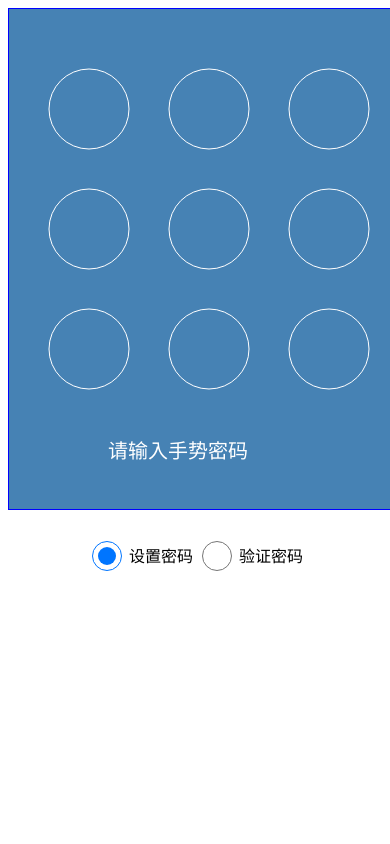
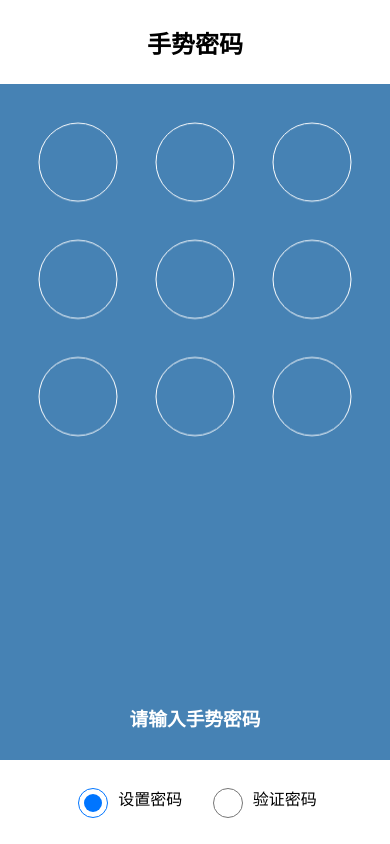
Before and after one commit to Yann001/Frontend, a plain HTML site: page index.html in a window 390 px wide. Drawn offline with Linux system fonts and the light colour scheme.

Commit message:
v2.0，添加响应式，适配手机端，解决点击其他区域时也进行判断的逻辑错误。

```diff
--- a/css/main.css
+++ b/css/main.css
@@ -1,45 +1,87 @@
+html,
+body {
+	width: 100%;
+	height: 100%;
+	margin: 0;
+	padding: 0;
+	overflow: hidden;
+}
+
+.container {
+	width: 60%;
+	height: 100%;
+	margin: 0 auto;
+	position: relative;
+	display: flex;
+	flex-direction: column;
+	border: 1px solid rgba(0,0,0,.5);
+    border-radius: 25px;
+}
+
+@media only screen and (max-width: 640px) {
+	.container {
+		width: 100% !important;
+		border: none;
+	}
+}
+
+.title,
+.info {
+	height: 10%;
+	width: 100%;
+	display: flex;
+	justify-content: center;
+	align-items: center;
+}
+.info{
+	background-color: steelblue;
+	color: white;
+	align-self: baseline;
+}
+h2,
+h3 {
+	margin: 0;
+}
+
 .all-canvas {
+	width: 100%;
+	height: 70%;
 	position: relative;
-	width: 400px;
-	height: 500px;
-	margin: auto;
+}
+
+.all-canvas canvas {
+	width: 100%;
+	height: 100%;
+	position: absolute;
 }
 
 .bg-canvas {
-	border: 1px solid blue;
 	background: steelblue;
-	position: absolute;
-	top: 0;
-	left: 0;
-	z-index: 0;
 }
 
 .message-canvas {
-	position: absolute;
-	top: 0;
-	left: 0;
 	z-index: 1;
 }
 
-
 .main-canvas {
-	position: absolute;
-	top: 0;
-	left: 0;
 	z-index: 2;
 }
 
 .setting {
-	text-align: center;
-	margin: 30px;
+	width: 100%;
+	height: 10%;
+	display: flex;
+	justify-content: center;
+	align-items: center;
+}
+
+.setting label {
+	margin: 1.5vh;
 }
 
 .setting input[name="operate"] {
 	width: 30px;
 	height: 30px;
+	margin-right: 10px;
 	vertical-align: middle;
 }
-
-.setting label {
-	vertical-align: middle;
-}
--- a/index.html
+++ b/index.html
@@ -3,22 +3,27 @@
 
 	<head>
 		<meta charset="utf-8" />
+		<meta name="viewport" content="width=device-width,target-densitydpi=high-dpi,initial-scale=1.0, minimum-scale=1.0, maximum-scale=1.0" />
 		<title></title>
 		<link rel="stylesheet" type="text/css" href="css/main.css"/>
 	</head>
 
 	<body>
 		<div class="container">
+			<div class="title">
+				<h2>手势密码</h2>
+			</div>
 			<div class="all-canvas">
-				<canvas id="bg-canvas" class="bg-canvas" width="400" height="500">请使用支持canvas的浏览器运行</canvas>
-				<canvas id="message-canvas" class="message-canvas" width="400" height="500">请使用支持canvas的浏览器运行</canvas>
-				<canvas id="main-canvas" class="main-canvas" width="400" height="500">请使用支持canvas的浏览器运行</canvas>
+				<canvas id="bg-canvas" class="bg-canvas">请使用支持canvas的浏览器运行</canvas>
+				<canvas id="message-canvas" class="message-canvas">请使用支持canvas的浏览器运行</canvas>
+				<canvas id="main-canvas" class="main-canvas">请使用支持canvas的浏览器运行</canvas>
+			</div>
+			<div class="info">
+				<h3 id="info"></h3>
 			</div>
 			<div class="setting">
-				<input type="radio" name="operate" value="set" checked />
-				<label>设置密码</label>
-				<input type="radio" name="operate" value="validate" />
-				<label>验证密码</label>
+				<label><input type="radio" name="operate" value="set" checked />设置密码</label>
+				<label><input type="radio" name="operate" value="validate" />验证密码</label>
 			</div>
 		</div>
 		<script src="js/config.js" type="text/javascript" charset="utf-8"></script>
--- a/js/app.js
+++ b/js/app.js
@@ -19,10 +19,43 @@ class App {
 	 * @return
 	 */
 	init() {
-		var circle = new Circle();
+		let el = document.querySelector(".all-canvas");
+		let canvasWidth = (el.currentStyle ? el.currentStyle : window.getComputedStyle(el, null)).width;
+		let canvasHeight = (el.currentStyle ? el.currentStyle : window.getComputedStyle(el, null)).height;
+		//		let deviceWidth = window.screen.width;
+		//		let deviceHeight = window.screen.height;
+		//		if(deviceWidth <= 414) {
+		//			canvasWidth = deviceWidth;
+		//			canvasHeight = deviceHeight;
+		//		} else {
+		//			canvasWidth = WIDTH;
+		//			canvasHeight = HEIGHT;
+		//		}
+		canvasWidth = parseFloat(canvasWidth);
+		canvasHeight = parseFloat(canvasHeight);
+		canvasWidth = canvasWidth < 640 ? canvasWidth : canvasHeight;
+		document.querySelector(".container").style.width = canvasWidth + "px";
+		WIDTH = canvasWidth;
+		HEIGHT = canvasHeight;
+		UNIT = Math.floor(WIDTH / 10);
+		OUT_RADIUS = UNIT;
+		INNER_RADIUS = UNIT * 0.5;
+		PATH_WIDTH = UNIT * 0.3;
+		this.canvas.width = canvasWidth;
+		this.canvas.height = canvasHeight;
+	}
+	/**
+	 * 绘制背景
+	 * @method drawBackground
+	 * @for App
+	 * @param
+	 * @return
+	 */
+	drawBackground() {
+		let circle = new Circle();
 		for(let row = 0; row < 3; row++) {
 			for(let col = 0; col < 3; col++) {
-				circle.draw(this.context, 80 + 120 * col, 100 + 120 * row, OUT_RADIUS, PAINT_COLOR);
+				circle.draw(this.context, UNIT * 2 + UNIT * 3 * col, UNIT * 2 + UNIT * 3 * row, OUT_RADIUS, PAINT_COLOR);
 			}
 		}
 	}
@@ -67,10 +100,10 @@ class App {
 		let line = new Line();
 		let len = pointArr.length;
 		if(len !== 0) {
-			circle.drawSolid(this.context, pointArr[0].x, pointArr[0].y, INNER_RADIUS, "red");
+			circle.drawSolid(this.context, pointArr[0].x, pointArr[0].y, INNER_RADIUS, "#e74c3c");
 			for(let i = 0; i < len - 1; i++) {
-				line.draw(this.context, pointArr[i].x, pointArr[i].y, pointArr[i + 1].x, pointArr[i + 1].y, PATH_WIDTH, "red");
-				circle.drawSolid(this.context, pointArr[i + 1].x, pointArr[i + 1].y, INNER_RADIUS, "red");
+				line.draw(this.context, pointArr[i].x, pointArr[i].y, pointArr[i + 1].x, pointArr[i + 1].y, PATH_WIDTH, "#e74c3c");
+				circle.drawSolid(this.context, pointArr[i + 1].x, pointArr[i + 1].y, INNER_RADIUS, "#e74c3c");
 			}
 		}
 	}
--- a/js/config.js
+++ b/js/config.js
@@ -1,16 +1,18 @@
 /*
  * 全局变量配置
  */
+let WIDTH = 400;
+let HEIGHT = 500;
+let UNIT = 40;
 let OUT_RADIUS = 40;
 let INNER_RADIUS = 20;
 let PATH_WIDTH = 15;
 let PAINT_COLOR = "white";
-let WIDTH = 400;
-let HEIGHT = 500;
 let FONT = "20px Arial";
 let FONT_COLOR = "white";
 let MSG_INPUT = "请输入手势密码";
 let MSG_AGAIN = "请再次输入手势密码";
+let MSG_FRESH = "请重新输入手势密码";
 let MSG_DIFF = "两次输入的不一致";
 let MSG_SHORT = "密码太短，至少需要五个点";
 let MSG_SUCCESS = "密码设置成功";
--- a/js/dom.js
+++ b/js/dom.js
@@ -12,14 +12,25 @@ class Dom {
 	 * @return {String} 选中单选按钮value值
 	 */
 	getRadioValue(radioName) {
-		let value="";
+		let value = "";
 		let radios = document.getElementsByName(radioName);
 		for(let i = 0; i < radios.length; i++) {
-			if(radios[i].checked===true){
+			if(radios[i].checked === true) {
 				value = radios[i].value;
 				break;
 			}
 		}
 		return value;
 	}
+	/**
+	 * 设置元素文本内容
+	 * @method setText
+	 * @for Dom
+	 * @param {String，String} id：元素id， content：需要设置的文本
+	 * @return {}
+	 */
+	setText(id, content) {
+		let el = document.getElementById(id);
+		el.innerHTML = content;
+	}
 }
--- a/js/main.js
+++ b/js/main.js
@@ -7,14 +7,18 @@
  */
 (function strat() {
 	let bg = new App("bg-canvas");
+	bg.init();
 	let app = new App("main-canvas");
+	app.init();
 	let message = new App("message-canvas");
+	message.init();
+
 	let circle = new Circle();
 	let line = new Line();
 	let util = new Util();
 	let data = new Data();
-	let words = new Text();
 	let dom = new Dom();
+
 	let userpwd = [],
 		temppwd = [];
 	let pathPoint = [];
@@ -24,40 +28,52 @@
 		mouseStatus = "";
 	let isAgain = false;
 	//初始化canvas背景面板
-	bg.init();
+	bg.drawBackground();
 	//初始化信息提示面板
-	words.write(message.context, FONT, MSG_INPUT, 100, 450, FONT_COLOR);
+	dom.setText("info", MSG_INPUT);
 	//绑定canvas事件
 	bindCanvasEvent(app.canvas);
 	//单选按钮点击事件
-	document.getElementsByClassName("setting")[0].addEventListener("click", function(e) {
-		words.write(message.context, FONT, MSG_INPUT, 100, 450, FONT_COLOR);
+	document.querySelector(".setting").addEventListener("click", function(e) {
+		dom.setText("info", MSG_INPUT);
 	}, false);
+	//绑定转屏事件
+	window.addEventListener('orientationchange', function(e) {
+		orient();
+	});
 
 	function bindCanvasEvent(canvasObj) {
 		//PC端鼠标事件
 		canvasObj.addEventListener("mousemove", function(e) {
+
 			if(mouseStatus === "DOWN") {
 				drawPassword(e);
-			} else if(mouseStatus === "") {;
 			} else if(mouseStatus === "UP") {
-				verifyPassword();
+				if(pathPoint.length) {
+					verifyPassword();
+				}
 			}
 		}, false);
 		canvasObj.addEventListener("mousedown", function(e) {
 			mouseStatus = "DOWN";
+			drawPassword(e);
 		}, false);
 		canvasObj.addEventListener("mouseup", function(e) {
+			console.log('up');
 			mouseStatus = "UP";
 		}, false);
 		//移动端触摸事件
-		canvasObj.addEventListener("touchstart", function(e) {;
+		canvasObj.addEventListener("touchstart", function(e) {
+			e.preventDefault();
+			drawPassword(e);
 		}, false);
 		canvasObj.addEventListener("touchmove", function(e) {
 			drawPassword(e);
 		}, false);
 		canvasObj.addEventListener("touchend", function(e) {
-			verifyPassword();
+			if(pathPoint.length) {
+				verifyPassword();
+			}
 		}, false);
 
 	}
@@ -80,7 +96,10 @@
 			//画密码路径
 			app.drawPath(pathPoint);
 			//画最后跟随鼠标部分路径
-			line.draw(app.context, pathPoint[pathPoint.length - 1].x, pathPoint[pathPoint.length - 1].y, mx, my, PATH_WIDTH, PAINT_COLOR);
+			if(pathPoint.length) {
+				line.draw(app.context, pathPoint[pathPoint.length - 1].x, pathPoint[pathPoint.length - 1].y, mx, my, PATH_WIDTH, PAINT_COLOR);
+			}
+
 		}
 	}
 
@@ -94,27 +113,34 @@
 		if(operate === "SET") {
 			if(!isAgain) {
 				if(userpwd.length < 5) {
-					words.write(message.context, FONT, MSG_SHORT, 100, 450, FONT_COLOR);
+					dom.setText("info", MSG_SHORT);
 				} else {
 					temppwd = userpwd;
-					words.write(message.context, FONT, MSG_AGAIN, 100, 450, FONT_COLOR);
+					dom.setText("info", MSG_AGAIN);
 					isAgain = true;
 				}
 			} else if(isAgain) {
 				if(userpwd.join("") === temppwd.join("")) {
-					words.write(message.context, FONT, MSG_SUCCESS, 100, 450, FONT_COLOR);
+					dom.setText("info", MSG_SUCCESS);
 					data.savePassword(userpwd);
 				} else {
-					words.write(message.context, FONT, MSG_DIFF, 100, 450, FONT_COLOR);
+					dom.setText("info", MSG_DIFF);
+					app.errorDrawPath(pathPoint);
+					setTimeout(function() {
+						dom.setText("info", MSG_FRESH);
+					}, 1000);
 				}
 				isAgain = false;
 			}
 		} else if(operate === "VALIDATE") {
 			if(userpwd.join("") === data.getPassword()) {
-				words.write(message.context, FONT, MSG_RIGHT, 100, 450, FONT_COLOR);
+				dom.setText("info", MSG_RIGHT);
 			} else {
-				words.write(message.context, FONT, MSG_ERROR, 100, 450, FONT_COLOR);
+				dom.setText("info", MSG_ERROR);
 				app.errorDrawPath(pathPoint);
+				setTimeout(function() {
+					dom.setText("info", MSG_FRESH);
+				}, 1000);
 			}
 		}
 		setTimeout(function() {
@@ -125,4 +151,10 @@
 		mouseStatus = "";
 	}
 
+	function orient() {
+		var orientation = window.orientation;
+		if(orientation == 90 || orientation == -90) {
+			alert("请使用竖屏访问！");
+		}
+	}
 })();
--- a/js/util.js
+++ b/js/util.js
@@ -34,8 +34,8 @@ class Util {
 		for(let row = 0; row < 3; row++) {
 			for(let col = 0; col < 3; col++) {
 				let point = {};
-				point.x = 80 + 120 * col;
-				point.y = 100 + 120 * row;
+				point.x = UNIT * 2 + UNIT * 3 * col;
+				point.y = UNIT * 2 + UNIT * 3 * row;
 				pointArr.push(point);
 			}
 		}
@@ -61,48 +61,57 @@ class Util {
 	pointToNumber(point) {
 		let numstr = point.x.toString() + point.y.toString();
 		let num = 0;
+		let one = UNIT * 2 + "" + UNIT * 2;
+		let two = UNIT * 5 + "" + UNIT * 2;
+		let three = UNIT * 8 + "" + UNIT * 2;
+		let four = UNIT * 2 + "" + UNIT * 5;
+		let five = UNIT * 5 + "" + UNIT * 5;
+		let six = UNIT * 8 + "" + UNIT * 5;
+		let seven = UNIT * 2 + "" + UNIT * 8;
+		let eight = UNIT * 5 + "" + UNIT * 8;
+		let nine = UNIT * 8 + "" + UNIT * 8;
 		switch(numstr) {
-			case "80100":
+			case one:
 				{
 					num = 1;
 					break;
 				}
-			case "200100":
+			case two:
 				{
 					num = 2;
 					break;
 				}
-			case "320100":
+			case three:
 				{
 					num = 3;
 					break;
 				}
-			case "80220":
+			case four:
 				{
 					num = 4;
 					break;
 				}
-			case "200220":
+			case five:
 				{
 					num = 5;
 					break;
 				}
-			case "320220":
+			case six:
 				{
 					num = 6;
 					break;
 				}
-			case "80340":
+			case seven:
 				{
 					num = 7;
 					break;
 				}
-			case "200340":
+			case eight:
 				{
 					num = 8;
 					break;
 				}
-			case "320340":
+			case nine:
 				{
 					num = 9;
 					break;
@@ -119,9 +128,9 @@ class Util {
 	 * @param {Array} 圆心坐标对象数组
 	 * @return {Number} 对应数字密码数组
 	 */
-	pointArrToNumber(pointArr){
-		let nums=[];
-		for(let i=0;i<pointArr.length;i++){
+	pointArrToNumber(pointArr) {
+		let nums = [];
+		for(let i = 0; i < pointArr.length; i++) {
 			nums.push(this.pointToNumber(pointArr[i]));
 		}
 		return nums;
```
